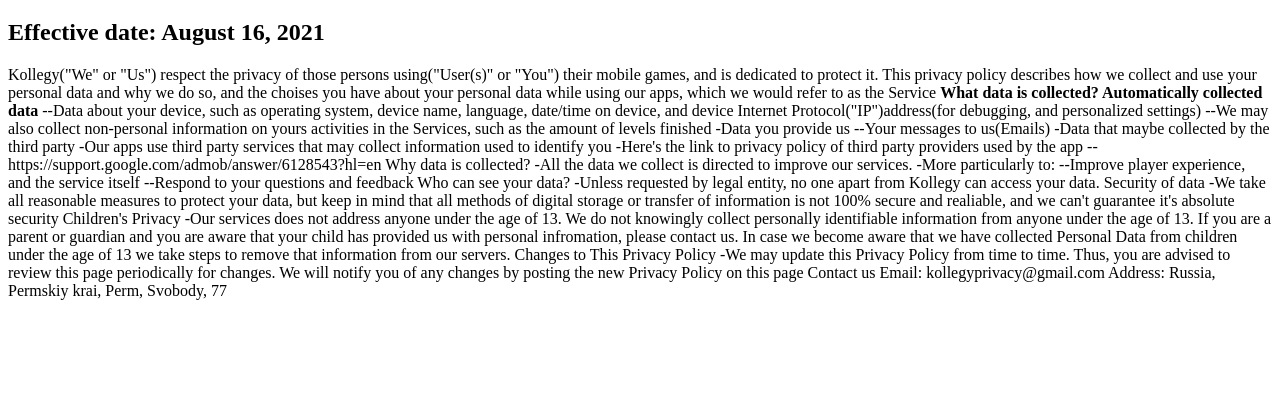
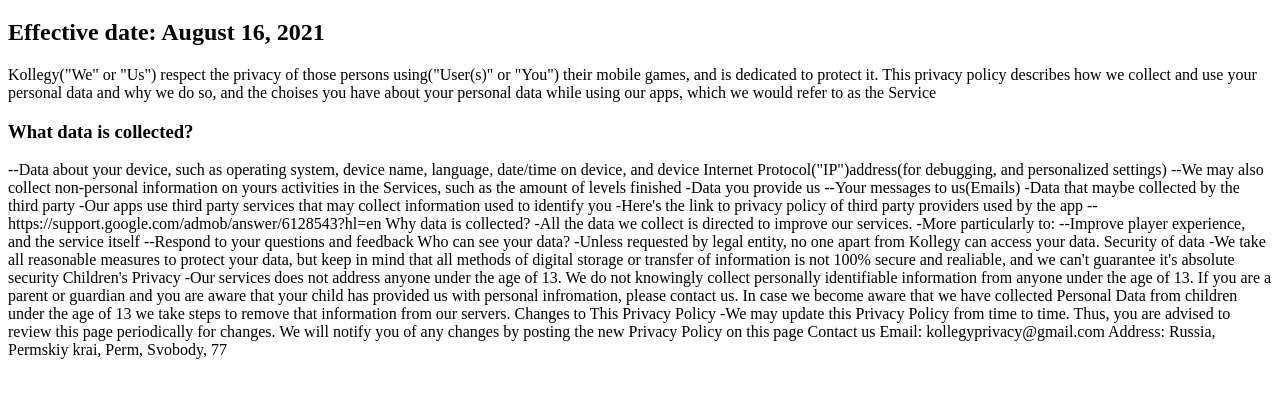
Before and after one commit to KollegyDebil/KollegyDebil.github.io, a plain HTML site: page index.html in a window 1280 px wide. Shown: the part 61-458 px from the top of the page. Drawn offline with Linux system fonts and the light colour scheme.

Commit message:
Text formatting test2

```diff
--- a/index.html
+++ b/index.html
@@ -18,13 +18,10 @@
 
             This privacy policy describes how we collect and use your personal data and why we do so, and the
             choises you have about your personal data while using our apps, which we would refer to as the Service
-            <b>
+            <h3>
                 What data is collected?
-            </b>
+            </h3>
 
-            <strong>
-                Automatically collected data
-            </strong>
             --Data about your device, such as operating system, device name, language, date/time on device, and device Internet Protocol("IP")address(for debugging, and personalized settings)
             --We may also collect non-personal information on yours activities in the Services, such as the amount of levels finished
 
```
